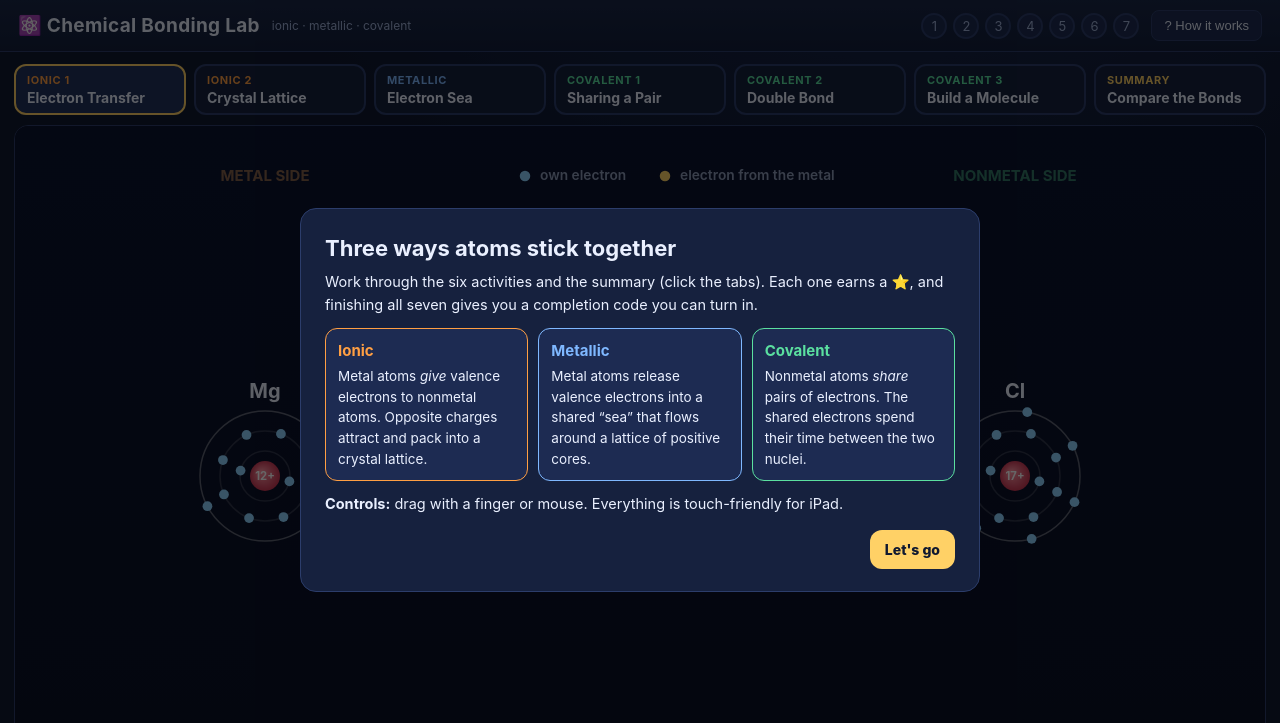
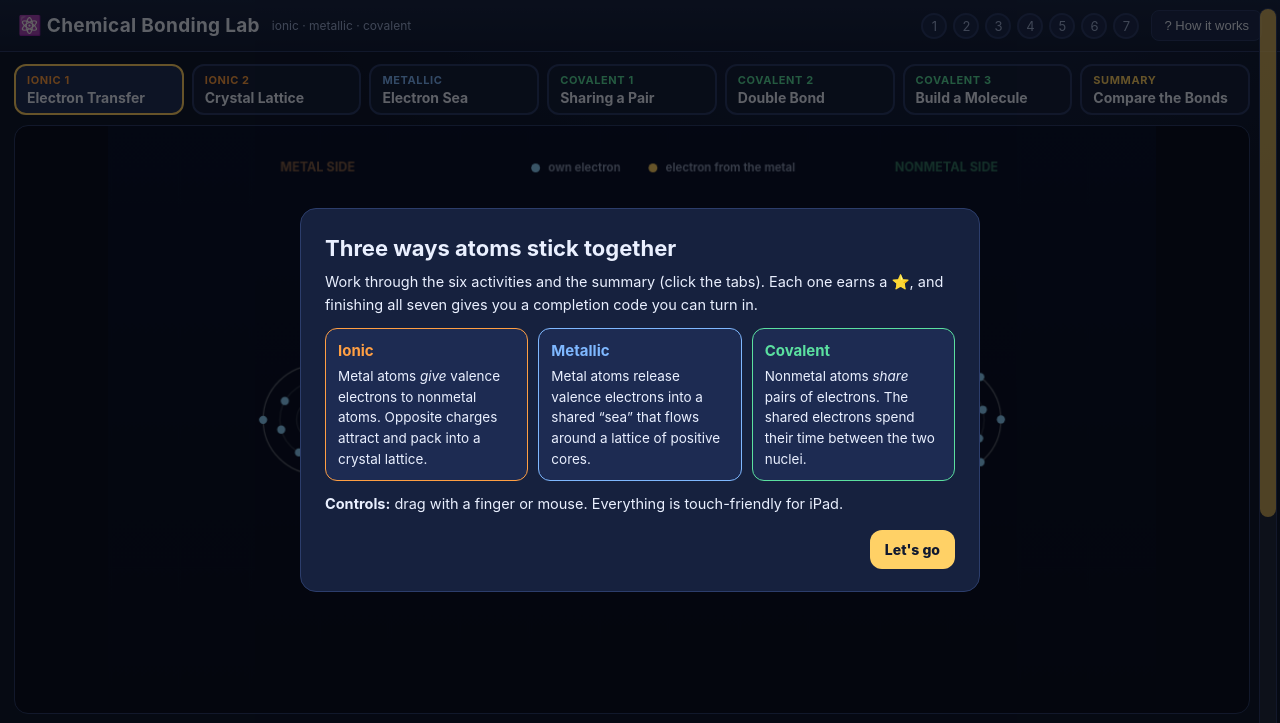
Before and after one commit to tdavidsm/chem-bonding-activities, a plain HTML site: page index.html in a window 1280 px wide. Shown: the top 723 px of the page. Drawn offline with Linux system fonts and the light colour scheme.

Commit message:
Landscape: stage 15% shorter; add always-visible scroll strip
Co-Authored-By: Claude Sonnet 5.5 <noreply@anthropic.com>

```diff
--- a/index.html
+++ b/index.html
@@ -42,13 +42,21 @@
   .tab[data-g="ionic"] .n{color:var(--ionic)} .tab[data-g="metal"] .n{color:var(--metal)} .tab[data-g="cov"] .n{color:var(--cov)} .tab[data-g="sum"] .n{color:var(--accent)}
   .tab .nm{font-weight:700;font-size:14px;margin-top:2px}
   .tab .badge{float:right;font-size:12px}
-  @media (max-width:1100px){ .tabs{grid-template-columns:repeat(4,1fr)} }
+  @media (max-width:1100px){ .tab{padding:6px 8px} .tab .nm{font-size:12.5px} .tab .n{font-size:10px} }
+  @media (max-width:820px){ .tabs{grid-template-columns:repeat(4,1fr)} }
   @media (max-width:560px){ .tabs{grid-template-columns:repeat(2,1fr)} .tab .nm{font-size:13px} }
 
   .stagewrap{position:relative;border-radius:14px;overflow:hidden;border:1px solid var(--line);background:#0a1024}
   canvas#stage{display:block;width:100%;height:auto;aspect-ratio:1000/560;touch-action:none;
     user-select:none;-webkit-user-select:none;-webkit-touch-callout:none;cursor:grab}
   canvas#stage.grabbing{cursor:grabbing}
+  /* landscape: the stage is 15% shorter (same shape, centered) so the instructions below stay in view */
+  @media (orientation:landscape) and (min-width:700px){ canvas#stage{width:85%;margin:0 auto} }
+  /* always-visible scroll strip down the right edge (iPad hides its own scrollbar) */
+  #scrollstrip{position:fixed;right:3px;top:8px;bottom:8px;width:18px;background:rgba(255,255,255,.08);border:1px solid var(--line);border-radius:9px;z-index:20;touch-action:none;display:none}
+  #scrollthumb{position:absolute;left:0;right:0;top:0;min-height:48px;background:var(--accent);opacity:.75;border-radius:9px;touch-action:none}
+  #scrollstrip.drag #scrollthumb{opacity:1}
+  body.hasstrip .wrap,body.hasstrip footer{padding-right:30px}
   .toast{position:absolute;left:50%;top:12px;transform:translateX(-50%);background:rgba(10,17,36,.95);
     border:1px solid var(--good);color:#bff5d3;border-radius:12px;padding:9px 16px;font-weight:700;font-size:15px;
     display:none;box-shadow:0 8px 24px #0009;z-index:5;text-align:center;max-width:90%}
@@ -141,6 +149,7 @@
     <div class="card"><h2 id="h3">What's happening</h2><div id="c3"></div></div>
   </div>
 </div>
+<div id="scrollstrip"><div id="scrollthumb"></div></div>
 <footer>Models are simplified on purpose: atoms are drawn as Bohr models and everything is flat (2-D). Real atoms and crystals are 3-D and electrons are clouds, not dots.</footer>
 
 <div class="modal" id="helpModal"><div class="modalbox">
@@ -927,6 +936,19 @@ function frame(now){ const dt=Math.min(.033,(now-lastT)/1000||0); lastT=now;
   ctx.setTransform(1,0,0,1,0,0); ctx.clearRect(0,0,cv.width,cv.height); ctx.setTransform(VS,0,0,VS,0,0);
   const bg=ctx.createLinearGradient(0,0,0,H); bg.addColorStop(0,'#0b1330'); bg.addColorStop(1,'#0a1024'); ctx.fillStyle=bg; ctx.fillRect(0,0,W,H);
   cur.draw(); requestAnimationFrame(frame); }
+(function(){ const strip=$('#scrollstrip'),thumb=$('#scrollthumb'); let drag=null;
+  const de=document.documentElement;
+  function layout(){ const docH=de.scrollHeight,view=window.innerHeight,track=strip.clientHeight;
+    if(docH<=view+4){ strip.style.display='none'; document.body.classList.remove('hasstrip'); return; }
+    strip.style.display='block'; document.body.classList.add('hasstrip');
+    const th=Math.max(48,track*view/docH); thumb.style.height=th+'px'; const max=docH-view; thumb.style.top=((window.scrollY/max)*(track-th))+'px'; }
+  function scrollToY(y){ const track=strip.clientHeight,th=thumb.offsetHeight,max=de.scrollHeight-window.innerHeight,r=strip.getBoundingClientRect();
+    window.scrollTo(0,clamp((y-r.top-th/2)/(track-th),0,1)*max); }
+  strip.addEventListener('pointerdown',e=>{ e.preventDefault(); try{strip.setPointerCapture(e.pointerId);}catch(_){} drag=true; strip.classList.add('drag'); scrollToY(e.clientY); });
+  strip.addEventListener('pointermove',e=>{ if(drag) scrollToY(e.clientY); });
+  const end=()=>{ drag=null; strip.classList.remove('drag'); }; strip.addEventListener('pointerup',end); strip.addEventListener('pointercancel',end);
+  window.addEventListener('scroll',layout,{passive:true}); window.addEventListener('resize',layout);
+  new MutationObserver(layout).observe(document.body,{childList:true,subtree:true}); setInterval(layout,800); layout(); })();
 resize(); renderChrome();
 let startTab=0; try{ startTab=+(localStorage.getItem(KEY+'.tab')||0)||0; }catch(e){}
 switchTo(Math.min(ACT_OBJ.length-1,Math.max(0,startTab)));
```
